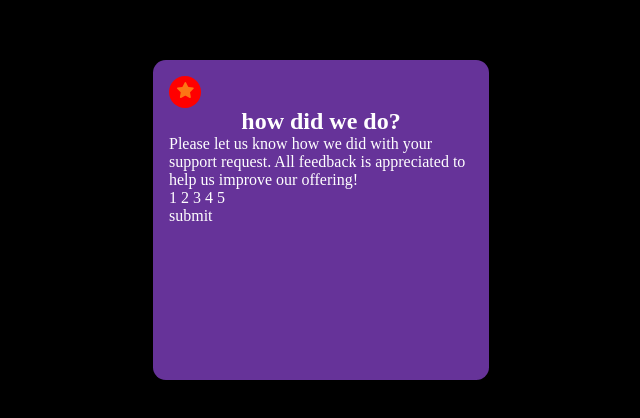
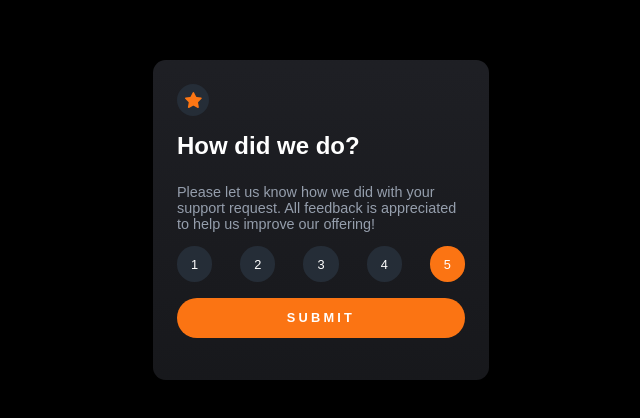
Before and after one commit to NikolaiKoz/FrontendMentor_Interactive_Rating_Component.github.io, a website: page index.html in a window 1280 px wide. Shown: the part 180-598 px from the top of the page, without its empty margins (279-919 px from the left). Drawn offline with Linux system fonts and the light colour scheme; a web font is replaced by a local one.

Commit message:
feat: :art: :bookmark: First state done.

```diff
--- a/index.html
+++ b/index.html
@@ -17,18 +17,15 @@
   <body>
     <main>
       <section class="Container">
-
         <figure class="Container-containerStar">
-          <picture class="Container-containerStar-containerFigure">
-            <img
-              src="./assets/icons/icon-star.svg"
-              alt="star"
-              class="Container-containerStar-containerfigure-star"
-            />
-          </picture>
+          <img
+            class="Container-containerStar-star"
+            src="./assets/icons/icon-star.svg"
+            alt="Star icon"
+          />
         </figure>
 
-        <h1 class="Container-title">how did we do?</h1>
+        <h1 class="Container-title">How did we do?</h1>
 
         <p class="Container-text">
           Please let us know how we did with your support request. All feedback
@@ -36,18 +33,24 @@
         </p>
 
         <div class="Container-ratio">
-          <button class="Container-ratio-btn">1</button>
-          <button class="Container-ratio-btn">2</button>
-          <button class="Container-ratio-btn">3</button>
-          <button class="Container-ratio-btn Container-ratio-btn.isHover">
-            4
+          <button class="Container-ratio-btn">
+            <span class="Container-ratio-btn-number">1</span>
           </button>
-          <button class="Container-ratio-btn Container-ratio-btn.isActive">
-            5
+          <button class="Container-ratio-btn">
+            <span class="Container-ratio-btn-number">2</span>
+          </button>
+          <button class="Container-ratio-btn">
+            <span class="Container-ratio-btn-number">3</span>
+          </button>
+          <button class="Container-ratio-btn">
+            <span class="Container-ratio-btn-number">4</span>
+          </button>
+          <button class="Container-ratio-btn Container-ratio-btn isActive">
+            <span class="Container-ratio-btn-number">5</span>
           </button>
         </div>
 
-        <button class="Container-submitBtn">submit</button>
+        <button class="Container-submitBtn"><span class="Container-submitBtn-text">submit</span></button>
       </section>
     </main>
   </body>
--- a/src/scss/01-settings/_colors.scss
+++ b/src/scss/01-settings/_colors.scss
@@ -3,6 +3,7 @@ $Primary--orange: hsl(25, 97%, 53%);
 
 $Natural--white: hsl(0, 0%, 100%);
 $Natural--ligthGray: hsl(217, 12%, 63%);
-$Natural--mediumGray: hsl(216, 12%, 54%);
+$Natural--mediumGray: hsl(230, 9%, 13%);
+$Natural--gradientGray: hsl(228, 9%, 10%);
 $Natural--darkBlue: hsl(213, 19%, 18%);
 $Natural--darkBlack: hsl(0, 0%, 0%);
--- a/src/scss/06-components/_Container.scss
+++ b/src/scss/06-components/_Container.scss
@@ -1,37 +1,106 @@
 .Container {
-    background-color: rebeccapurple;
+    background: linear-gradient( $Natural--mediumGray, $Natural--gradientGray);
     height: 20em;
     width: 21em;
-    padding: 1em;
+    padding: 1.5em;
     border-radius: .8em;
+    font-family: 'Overpass', sans-serif;
+    color: $Natural--white;
+    font-size: 1rem;
 
     &-containerStar{
-        background-color: red;
+        background-color: $Natural--darkBlue;
         height: 2em;
         width: 2em;
-        border-radius: 5em;
+        border-radius: 50%;
+        margin-bottom: 1em;
 
-        display: flex;
-        justify-content: center;
-        align-items: center;
+        @include flex($justify: center, $align: center);
 
-        &-containerFigure{
-            &-star{
-                background-color: yellow;
-                width: 100%;
-                display: block;
-            }
+        &-star{
+            display: block;
         }
 
     }
 
     &-title{
-        color: white;
-        font-size: 1.5em;
-        text-align: center;
+        font-size: 1.5rem;
+        font-weight: 600;
+        margin-bottom: 1em;
+    }
+
+    &-text{
+        font-size: .9rem;
+        font-weight: 400;
+        margin-bottom: 1em;
+        color: $Natural--ligthGray;
+    }
+
+    &-ratio{
+
+        @include flex($justify: space-between, $align: center);
+        margin-bottom: 1em;
+
+        &-btn{
+            background-color: $Natural--darkBlue;
+            height: 2.2em;
+            width: 2.2em;
+            border-radius: 50%;
+            cursor: pointer;
+
+            @include flex($justify: center, $align: center);
+
+            &-number{
+                padding-top: .1em;
+                font-size: .8rem;
+                font-weight: 400;
+            }
+
+        }
+
+        &-btn:hover{
+            background-color: $Natural--ligthGray;
+            transition: all .2s ease-in-out;
+
+        }
+
+    }
+
+    &-submitBtn{
+        background-color: $Primary--orange;
+        height: 2.5em;
+        width: 100%;
+        border-radius: 1.5em;
+        color: $Natural--white;
+        cursor: pointer;
+
+        @include flex($justify: center, $align: center);
+
+        &-text{
+            font-size: .8rem;
+            font-weight: 600;
+            text-transform: uppercase;
+            letter-spacing: .2rem;
+        }
+
+
+        }
+
+    &-submitBtn:hover{
+        background: $Natural--white;
+        color: $Primary--orange;
+        transition: all .2s ease-in-out;
+
     }
 
 
+    }
 
+    .isActive{
+        background: $Primary--orange;
+    }
 
-}
+    .isActive:hover{
+        background: $Primary--orange;
+        transition: all .2s ease-in-out;
+    }
```
Also changed, not shown: dist/css/main.css.
